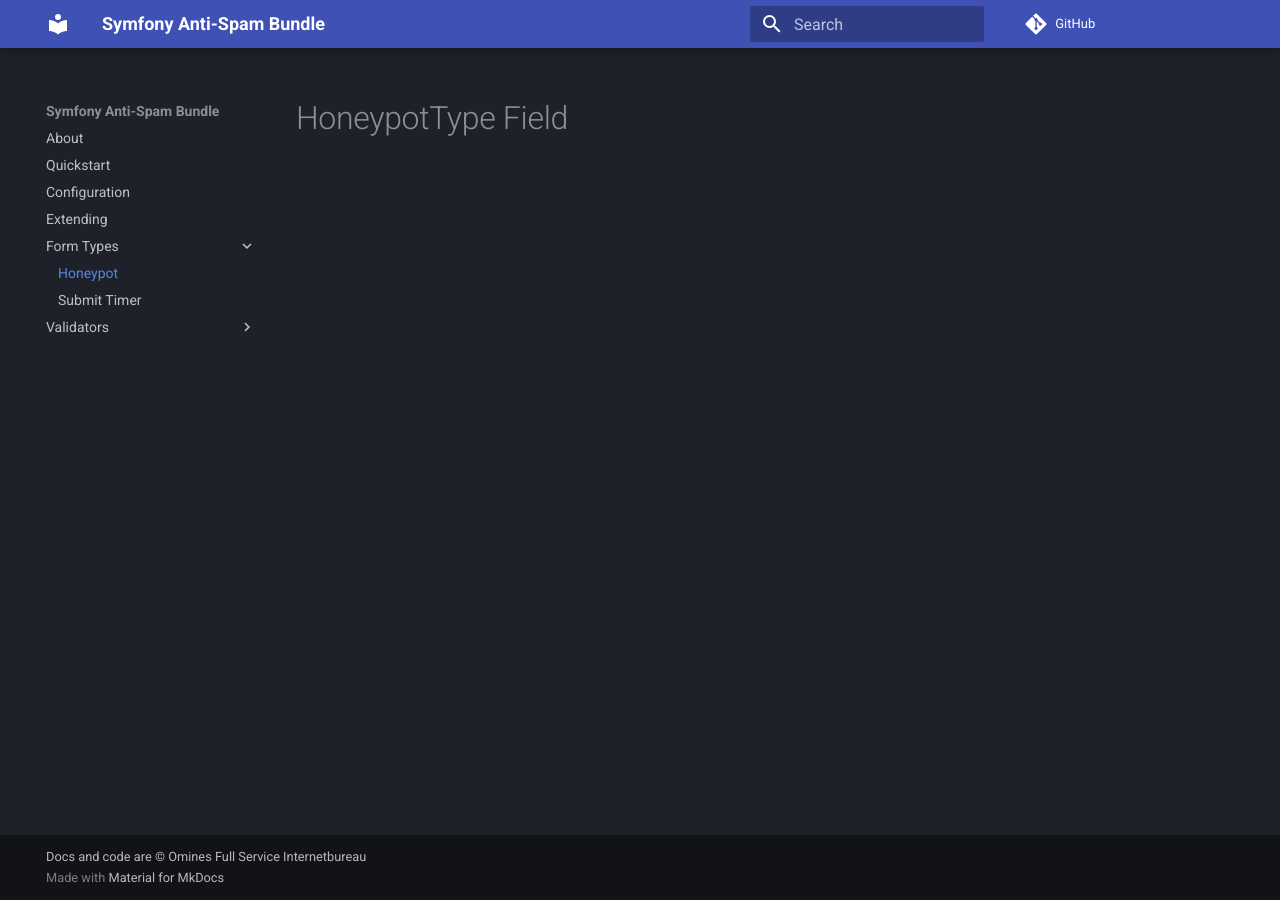
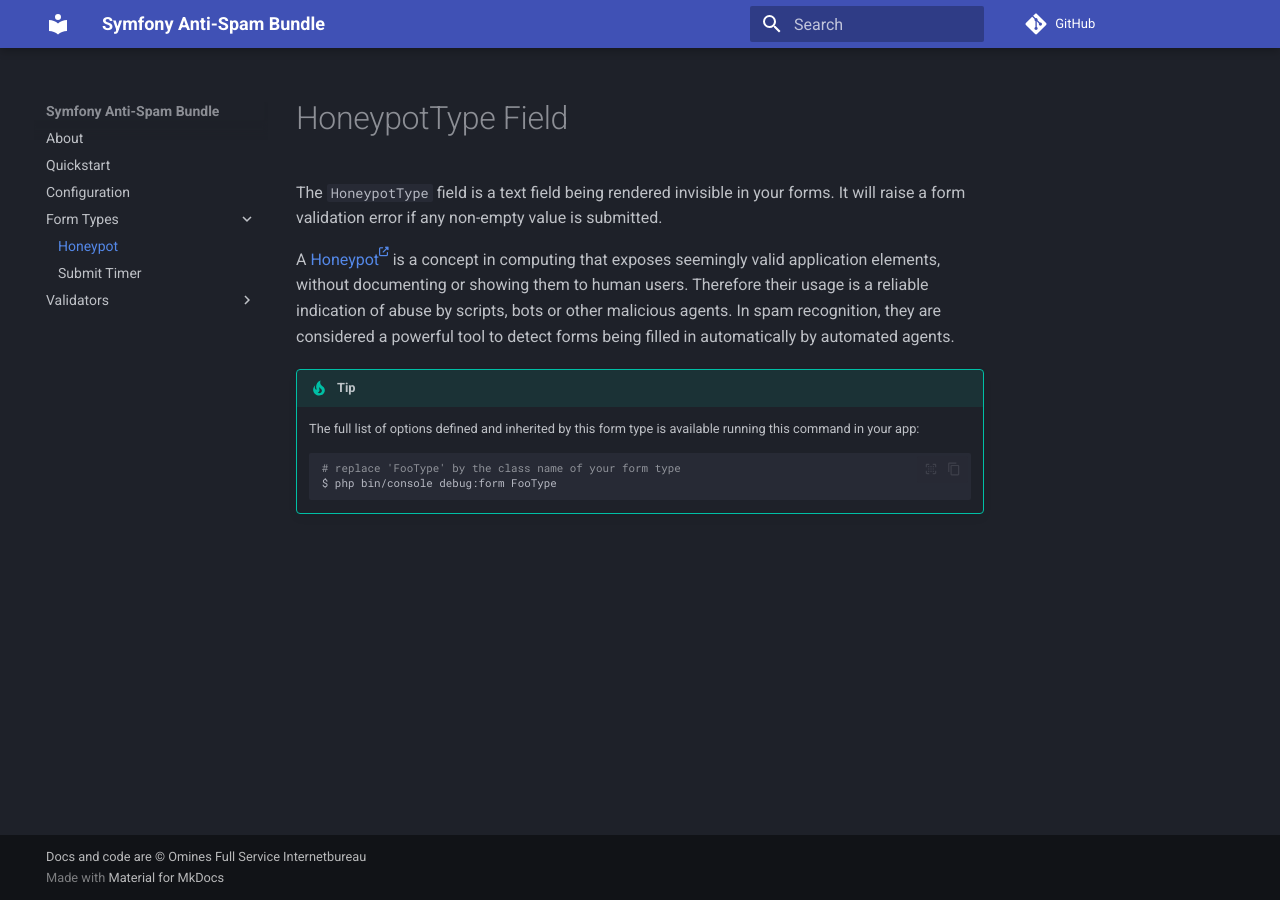
Before and after one commit to omines/antispam-bundle, an MkDocs documentation site: the page built from docs/mkdocs/form/honeypot.md, in a window 1280 px wide. Built offline with MkDocs 1.6.1 and Material for MkDocs 9.7.7, drawn with Linux system fonts in a browser that asks for light colours; comment, search, counter and statistics services are not loaded.

Commit message:
Extend documentation

````diff
--- a/docs/mkdocs.yml
+++ b/docs/mkdocs.yml
@@ -29,7 +29,7 @@ nav:
   - About: index.md
   - Quickstart: quickstart.md
   - Configuration: configuration.md
-  - Extending: extending.md
+#  - Extending: extending.md
   - Form Types:
       - Honeypot: form/honeypot.md
       - Submit Timer: form/submit_timer.md
@@ -37,7 +37,7 @@ nav:
       - Banned Markup: validator/banned_markup.md
       - Banned Phrases: validator/banned_phrases.md
       - Banned Scripts: validator/banned_scripts.md
-      - Profile: validator/profile.md
+#      - Profile: validator/profile.md
       - URL Count: validator/url_count.md
 
 markdown_extensions:
--- a/docs/mkdocs/form/honeypot.md
+++ b/docs/mkdocs/form/honeypot.md
@@ -1 +1,16 @@
 # HoneypotType Field
+
+The `HoneypotType` field is a text field being rendered invisible in your forms. It will raise a form validation error
+if any non-empty value is submitted.
+
+A [Honeypot](https://en.wikipedia.org/wiki/Honeypot_(computing)) is a concept in computing that exposes seemingly valid
+application elements, without documenting or showing them to human users. Therefore their usage is a reliable indication
+of abuse by scripts, bots or other malicious agents. In spam recognition, they are considered a powerful tool to detect
+forms being filled in automatically by automated agents.
+
+!!! tip
+    The full list of options defined and inherited by this form type is available running this command in your app:
+    ```shell
+    # replace 'FooType' by the class name of your form type
+    $ php bin/console debug:form FooType
+    ```
````
Also changed, not shown: docs/includes/default-config.yaml (added, +63 -0 lines), docs/mkdocs/configuration.md (+6 -64 lines), docs/mkdocs/quickstart.md (+6 -5 lines), README.md, 1 other file.
